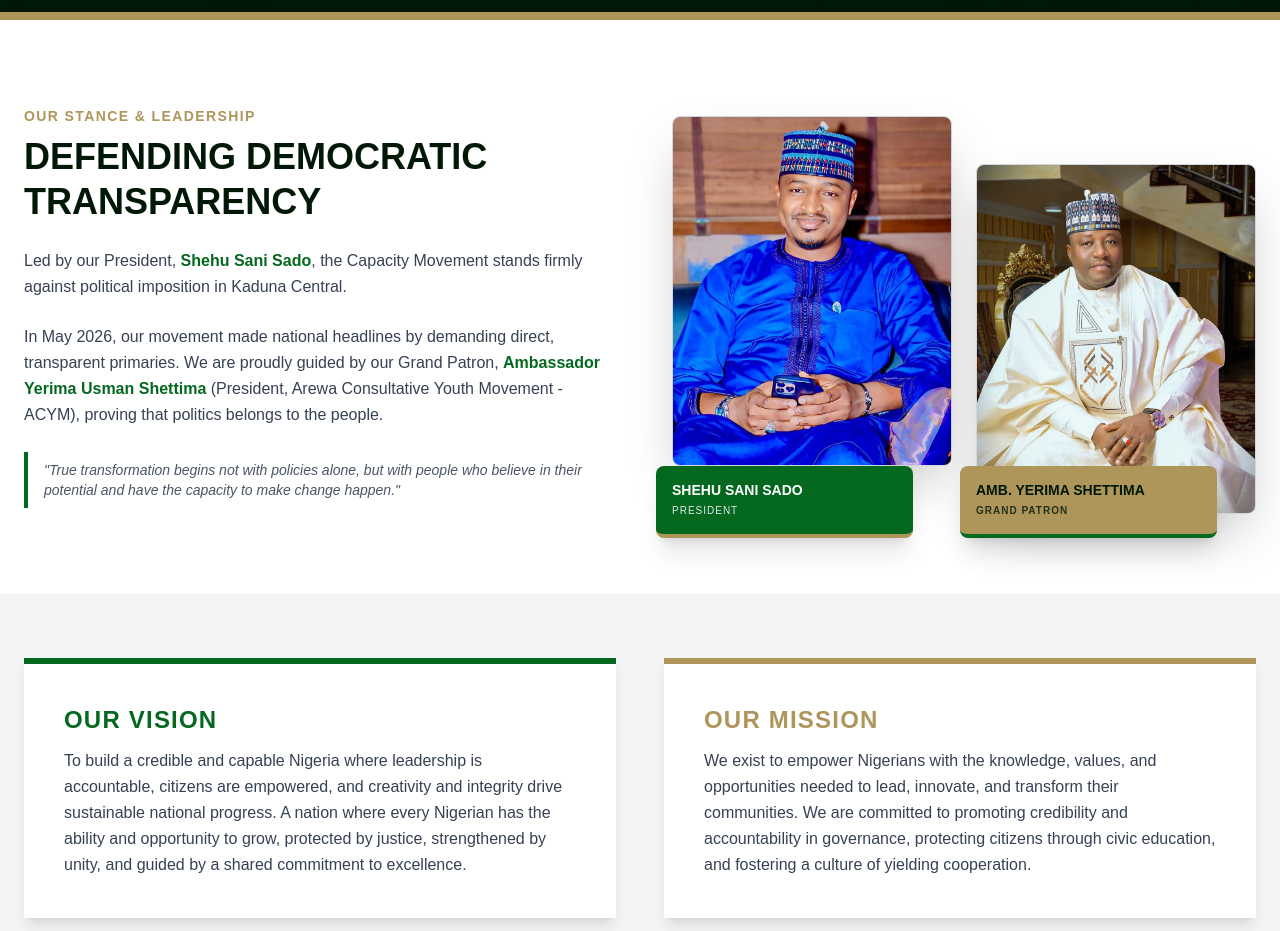
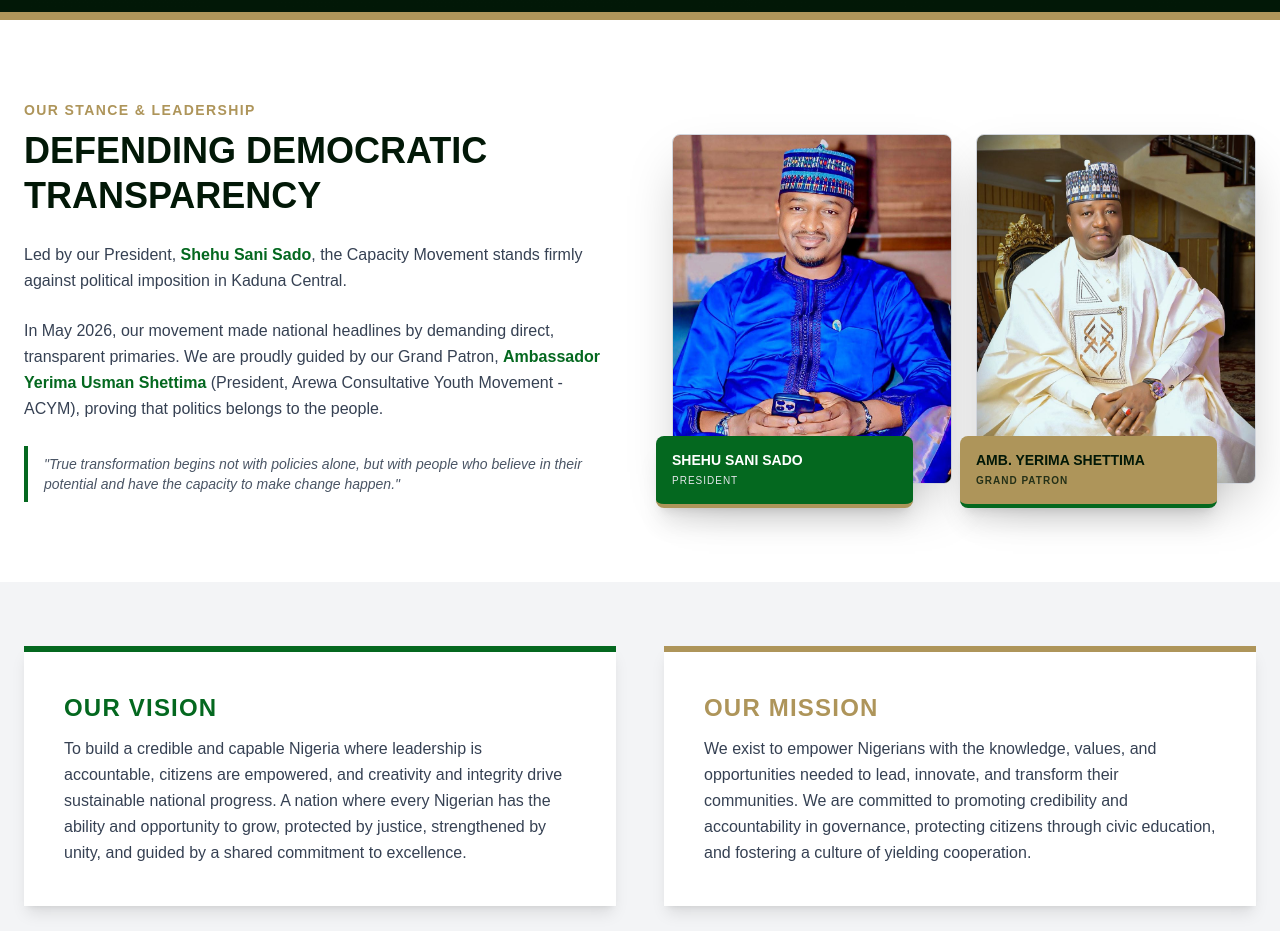
Before and after one commit to capacitymovementng/Capacity-Movement, a Next.js app: page / in a window 1280 px wide. Shown: the part 780-1711 px from the top of the page. Built offline with nearby package versions, Linux system fonts and the light colour scheme.

Commit message:
Align leadership cards at equal height

```diff
--- a/src/app/page.tsx
+++ b/src/app/page.tsx
@@ -108,7 +108,7 @@ export default function PublicHomePage() {
             </div>
           </div>
 
-          <div className="relative mt-8 md:mt-12">
+          <div className="relative mt-0">
             <img
               src="/images/patron.jpg"
               alt="Amb. Yerima Usman Shettima - Grand Patron"
```
